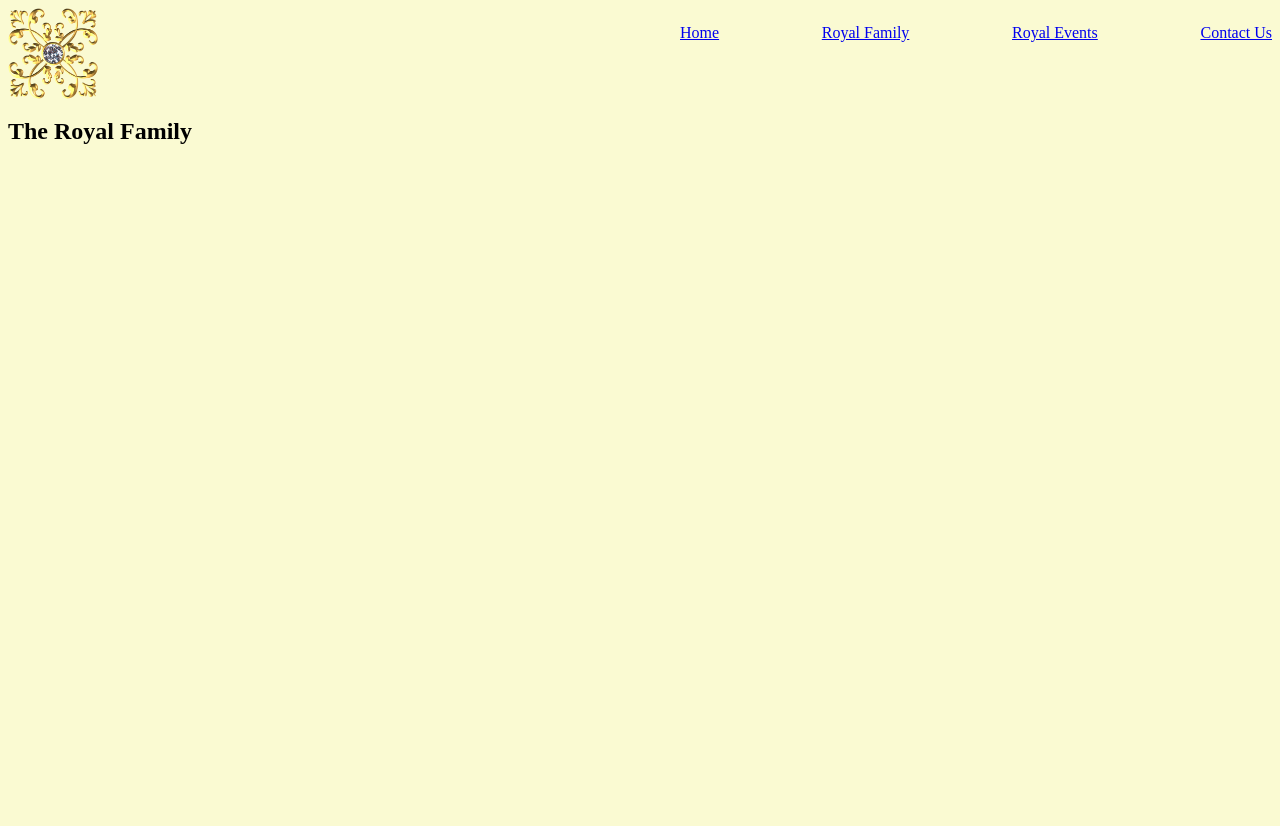
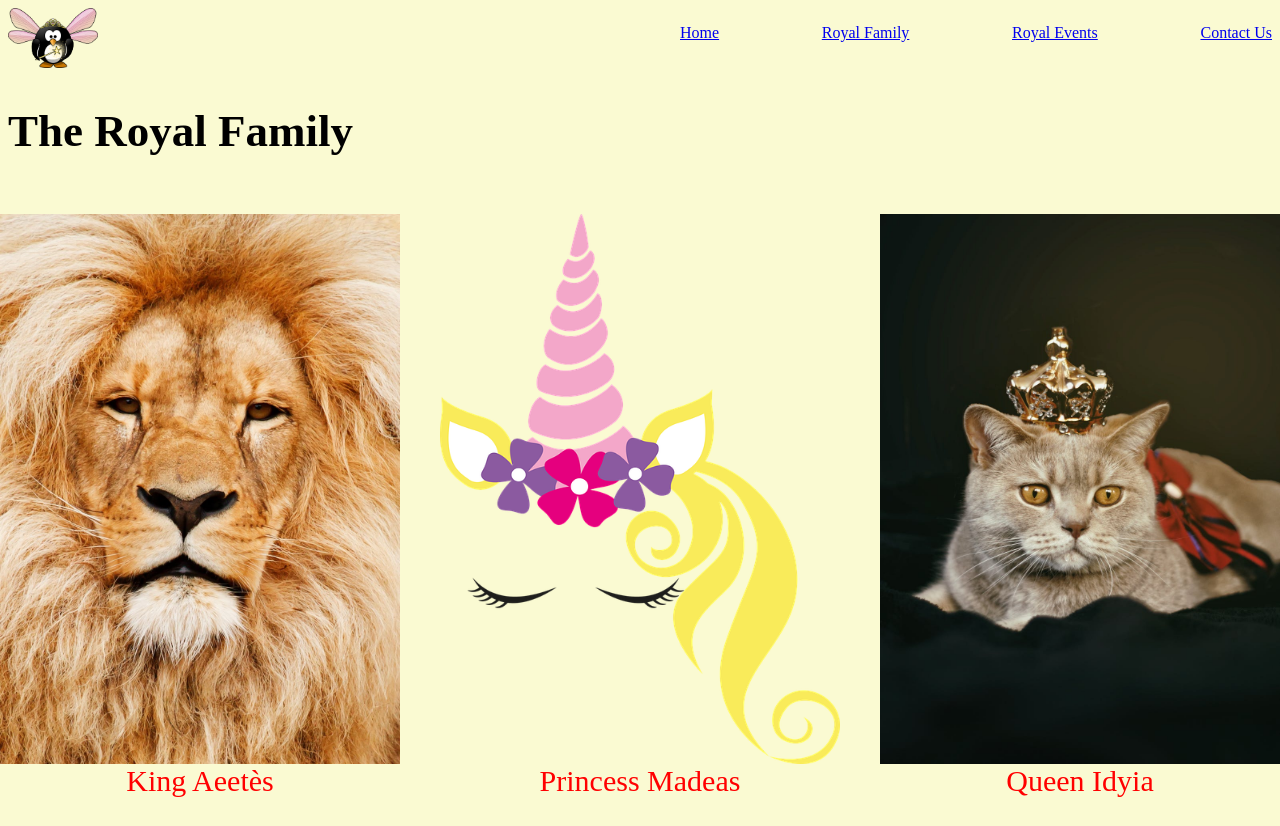
Before and after one commit to alinedubois/tech-challenge, a website built with Parcel: page royal-family.html in a window 1280 px wide. Before the commit the page ends 800 px from the top, so only its background shows below. Built offline with nearby package versions, Linux system fonts and the light colour scheme.

Commit message:
royal family

```diff
--- a/royal-family.html
+++ b/royal-family.html
@@ -1,17 +1,17 @@
 <!DOCTYPE html>
 <html>
 <head>
-    <meta charset="utf-8" />
-    <meta name="viewport" content="width=device-width" />
+    <meta charset="utf-8"/>
+    <meta name="viewport" content="width=device-width"/>
     <title>Web Development Tech Challenge</title>
-    <link href="style.css" rel="stylesheet" type="text/css" />
+    <link href="style.css" rel="stylesheet" type="text/css"/>
 
 </head>
 <body>
 
 <div id="container">
     <div id="barre-de-navigation">
-        <div id="logo"><img src="assets/logo.png"></div>
+        <div id="logo"><img src="assets/tux-161475__340.webp"></div>
         <div id="menu">
             <ul>
                 <li><a href="index.html">Home</a></li>
@@ -21,10 +21,36 @@
             </ul>
         </div>
     </div>
+    <div id="family">
 
-<h2>
-    The Royal Family
-</h2>
+        <div id="RF">
+            <h2>
+                The Royal Family
+            </h2>
+        </div>
+
+        <div id="personnages">
+
+            <div class="personnage">
+
+                <div id="divroiphoto"><img id="roiphoto" src="assets/africa-african-animal-cat-41315.jpeg"></div>
+                <div id="roinom">King Aeetès</div>
+            </div>
+
+            <div class="personnage">
+                <div id="divprincessephoto"><img id="princessephoto" src="assets/unicorn-3392554_960_720.webp"></div>
+                <div id="princessenom">Princess Madeas</div>
+            </div>
+
+            <div class="personnage">
+                <div id="divreinephoto"><img id="reinephoto" src="assets/pexels-photo-1314550.jpeg"></div>
+                <div id="reinenom">Queen Idyia</div>
+            </div>
+
+        </div>
+    </div>
+</div>
+
 
 <script src="script.js"></script>
 </body>
--- a/style.css
+++ b/style.css
@@ -1,5 +1,5 @@
 body {
-    background-color:lightgoldenrodyellow;
+    background-color: lightgoldenrodyellow;
 }
 
 #container {
@@ -26,7 +26,7 @@ body {
 ul {
     display: flex;
     justify-content: space-between;
-    width: 100% ;
+    width: 100%;
 
 }
 
@@ -39,7 +39,7 @@ img {
 }
 
 #welcome {
-    background-image:url('assets/ornament-3662184_960_720.webp');
+    background-image: url('assets/ornament-3662184_960_720.webp');
     background-size: cover;
     width: 2000px;
     height: 500px;
@@ -53,3 +53,82 @@ img {
     color: white;
 
 }
+
+#histoire {
+    font-family: Garuda;
+    font-size: 20px;
+}
+
+#family {
+    font-family: Garuda;
+    font-size: 30px;
+    display: flex;
+    flex-direction: column;
+}
+
+#personnages {
+    display: flex;
+    justify-content: center;
+}
+
+.personnage {
+    flex-direction: column;
+    display: flex;
+    padding: 20px;
+    width: 33%;
+
+}
+
+
+#divroiphoto {
+    display: flex;
+    justify-content: center;
+}
+
+#divreinephoto {
+    display: flex;
+    justify-content: center;
+}
+
+#divprincessephoto {
+    display: flex;
+    justify-content: center;
+}
+
+
+
+#roiphoto {
+    height: 550px;
+    width: 400px;
+}
+
+#reinephoto {
+    height: 550px;
+    width: 400px;
+}
+
+#princessephoto {
+    height: 550px;
+    width: 400px;
+}
+
+#roinom {
+    display: flex;
+    justify-content: center;
+    font-family: Ani;
+    color: red;
+}
+
+#reinenom {
+    display: flex;
+    justify-content: center;
+    font-family: Ani;
+    color: red;
+}
+
+#princessenom {
+    display: flex;
+    justify-content: center;
+    font-family: Ani;
+    color: red;
+}
```
Also changed, not shown: contact.html (+1 -1 lines), events.html (+1 -1 lines), index.html (+8 -1 lines), assets/africa-african-animal-cat-41315.jpeg (added), assets/pexels-photo-1314550.jpeg (added), assets/unicorn-3392554_960_720.webp (added).
